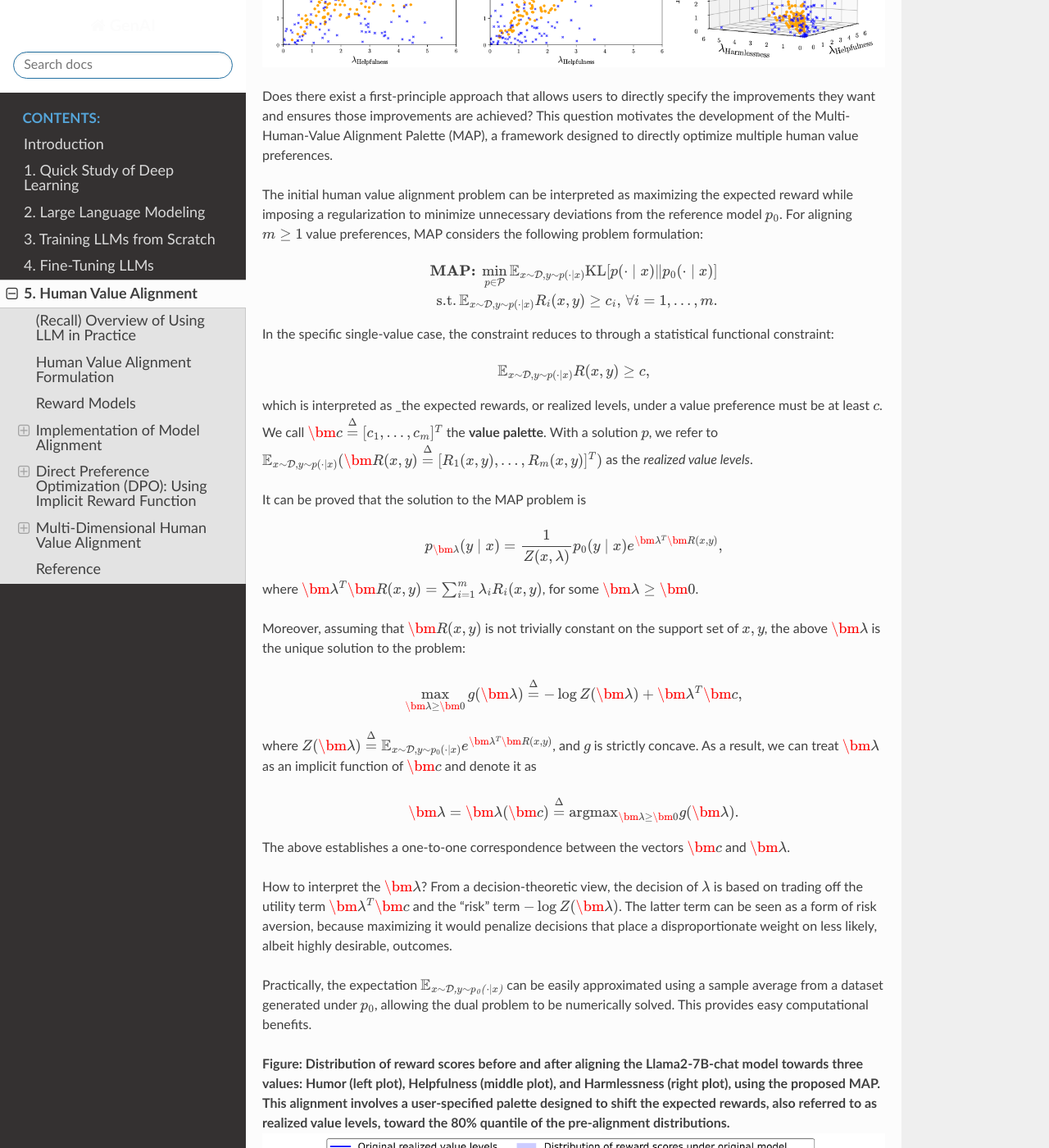
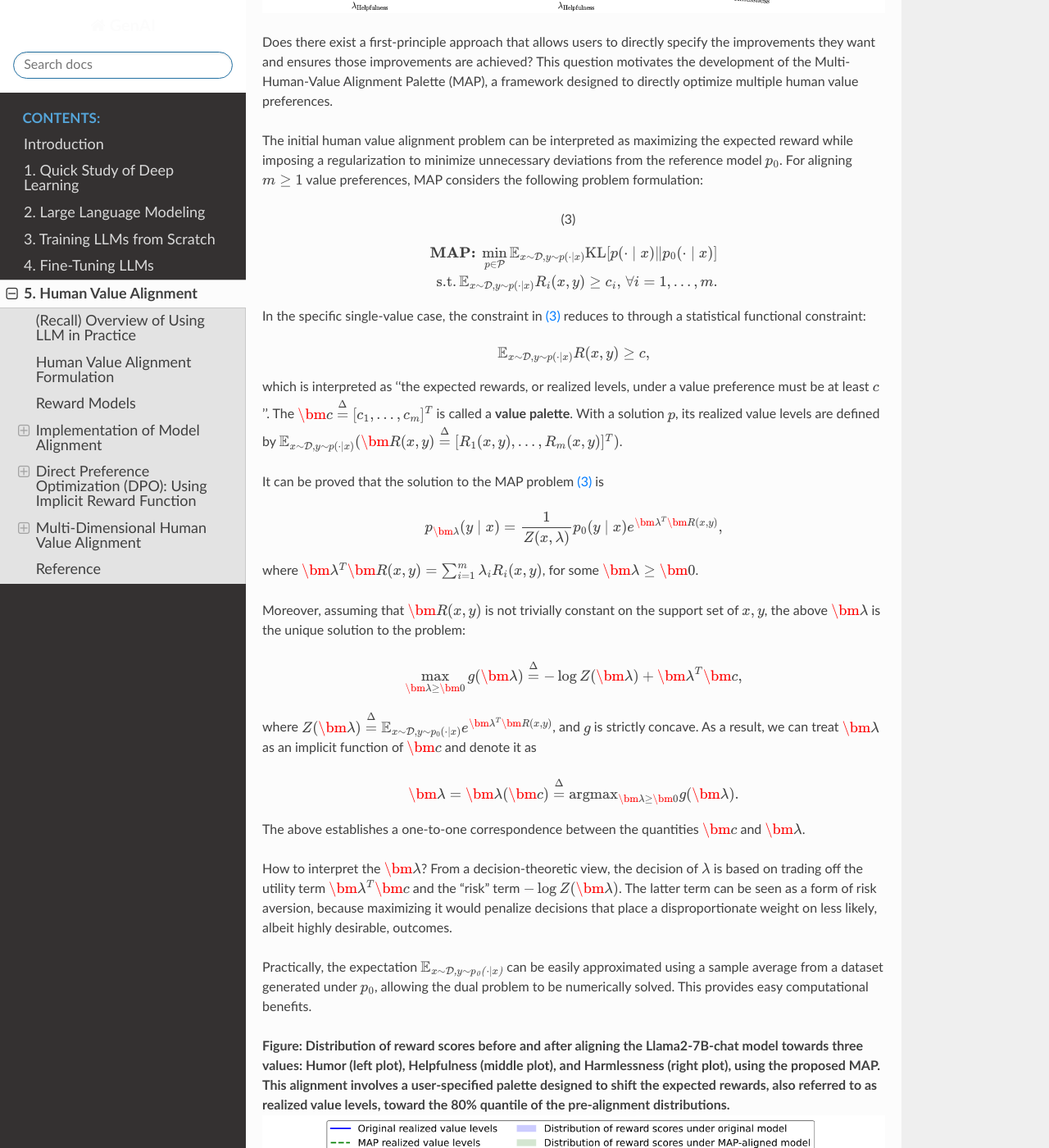
Before and after one commit to JieGroup/GenAI, a Sphinx documentation site: the page built from docs/source/alignment/index.md, in a window 1280 px wide and 1400 px high, scrolled down 10435 px. Shown: the whole window at 82% size. Built offline with Sphinx 7.4.7 and the Read the Docs theme 2.0.0, drawn with Linux system fonts in a browser that asks for light colours; formulas are drawn with MathJax 3; some of the changed text lies outside the part shown.

Commit message:
fix latex

````diff
--- a/docs/source/_static/custom.css
+++ b/docs/source/_static/custom.css
@@ -101,7 +101,3 @@
 div.math {
     font-size: 0.8em; /* Adjust the block equation font size to 80% of normal */
 }
-
-.math div:not(.math) {
-    text-align: right !important;
-}
--- a/docs/source/alignment/index.md
+++ b/docs/source/alignment/index.md
@@ -54,11 +48,13 @@
 
 where $Z(\lambda) \overset{\Delta}{=} \mathbb{E}_{x \sim \mathcal{D}, y \sim p_{0}(\cdot \mid x)} e^{\beta^{-1} R(x,y)}$. Here, a larger $\beta$ can reduce unnecessary deviations from the original model but could also diminish the to-be-aligned human values.
 
-This formulation has deep conceptual roots in the Bayesian framework. Specifically, if we consider $x$ as observed data and $y$ as a parameter $\theta$, the problem can be expressed as
+The Problem {eq}`eq_RLHF`  has deep conceptual roots in the Bayesian framework. Specifically, if we consider $x$ as observed data and $y$ as a parameter $\theta$, the problem can be expressed as
 
-$$
+
+```{math}
+:label: eq_Bayes
 \mathbb{E}_{\theta \sim p(\cdot)} \bigl\{ \log p(x \mid \theta) - \text{KL}[p(\cdot) \| p_{0}(\cdot)] \bigr\}
-$$
+```
 
 This formulation yields the solution
 
@@ -390,21 +386,23 @@
 
 The initial human value alignment problem can be interpreted as maximizing the expected reward while imposing a regularization to minimize unnecessary deviations from the reference model $p_0$. For aligning $m \geq 1$ value preferences, MAP considers the following problem formulation:
 
-$$
+
+```{math}
+:label: eq_MAP
 \textbf{MAP: }
 \min_{p \in \mathcal{P}} \mathbb{E}_{x \sim \mathcal{D}, y \sim p(\cdot \mid x)} \text{KL}[p(\cdot \mid x) \| p_0(\cdot \mid x)]\\
 \, \text{s.t.} \, \mathbb{E}_{x \sim \mathcal{D}, y \sim p(\cdot \mid x)} R_i(x,y) \geq c_i, \, \forall i =1,\ldots, m.
-$$
+```
 
-In the specific single-value case, the constraint reduces to through a statistical functional constraint:
+In the specific single-value case, the constraint in {eq}`eq_MAP`  reduces to through a statistical functional constraint:
 
 $$
 \mathbb{E}_{x \sim \mathcal{D}, y \sim p(\cdot \mid x)} R(x,y) \geq c,
 $$
 
-which is interpreted as _the expected rewards, or realized levels, under a value preference must be at least $c$. We call $\bm c \overset{\Delta}{=} [c_1,\ldots,c_m]^T$ the **value palette**. With a solution $p$, we refer to $\mathbb{E}_{x \sim \mathcal{D}, y \sim p(\cdot \mid x)} (\bm R(x,y) \overset{\Delta}{=} [R_1(x,y), \ldots, R_m(x,y)]^T)$ as the _realized value levels_.
+which is interpreted as ''the expected rewards, or realized levels, under a value preference must be at least $c$''. The $\bm c \overset{\Delta}{=} [c_1,\ldots,c_m]^T$ is called a **value palette**. With a solution $p$, its realized value levels are defined by $\mathbb{E}_{x \sim \mathcal{D}, y \sim p(\cdot \mid x)} (\bm R(x,y) \overset{\Delta}{=} [R_1(x,y), \ldots, R_m(x,y)]^T)$.
 
-It can be proved that the solution to the MAP problem is
+It can be proved that the solution to the MAP problem {eq}`eq_MAP` is
 
 $$
 p_{\bm \lambda}(y \mid x)=\frac{1}{Z(x,\lambda)} p_0(y \mid x) e^{\bm \lambda^T \bm R(x,y)},
@@ -424,7 +422,7 @@
 \bm \lambda = \bm \lambda(\bm c) \overset{\Delta}{=} \textrm{argmax}_{\bm \lambda \geq \bm 0} g(\bm \lambda).
 $$
 
-The above establishes a one-to-one correspondence between the vectors $\bm c$ and $\bm \lambda$.
+The above establishes a one-to-one correspondence between the quantities $\bm c$ and $\bm \lambda$.
 
 How to interpret the $\bm \lambda$? From a decision-theoretic view, the decision of $\lambda$ is based on trading off the utility term $\bm \lambda^T \bm c$ and the "risk" term $-\log Z(\bm \lambda)$. The latter term can be seen as a form of risk aversion, because maximizing it would penalize decisions that place a disproportionate weight on less likely, albeit highly desirable, outcomes.
 
````
Also changed, not shown: other parts of docs/source/alignment/index.md (+1 -7 lines).
